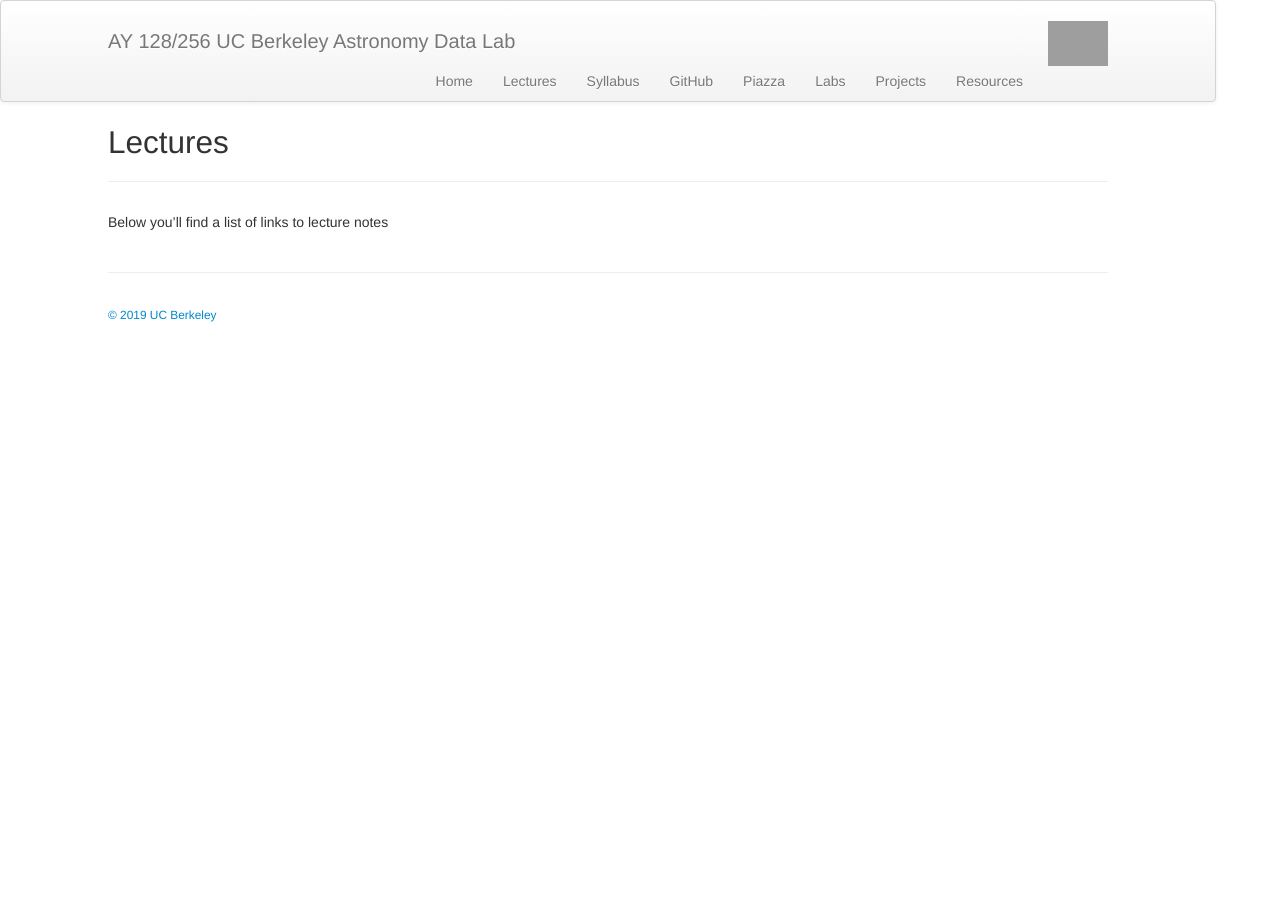
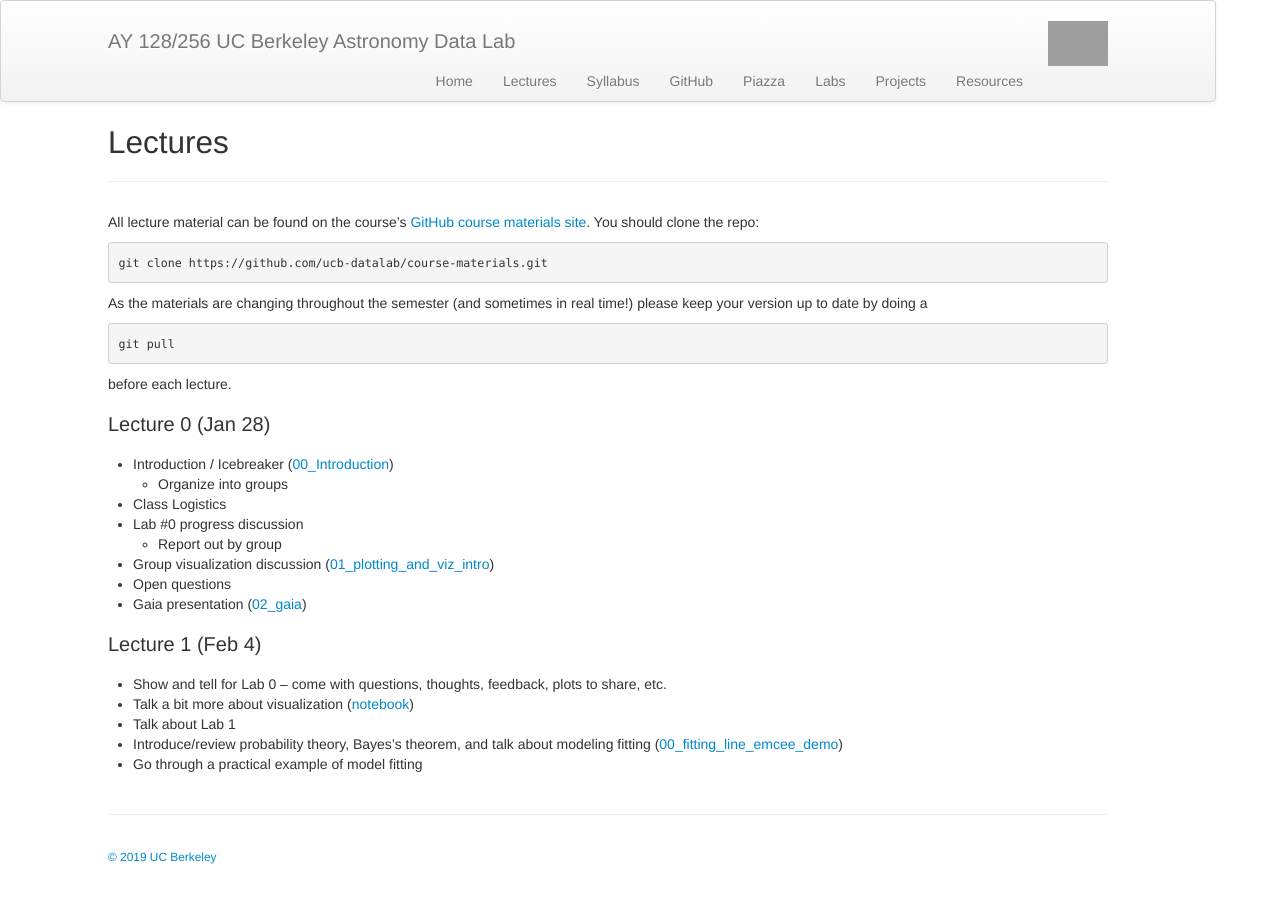
Before and after one commit to ucb-datalab/ucb-datalab.github.io, a Jekyll site: the page built from pages/lectures.md, in a window 1280 px wide. Built offline with Jekyll 4.4.1, drawn with Linux system fonts in a browser that asks for light colours; grey boxes are pictures that could not be loaded.

Commit message:
updated homepage, added lecture agendas and links

````diff
--- a/pages/lectures.md
+++ b/pages/lectures.md
@@ -3,4 +3,36 @@ layout: page
 title: Lectures
 ---
 
-Below you'll find a list of links to lecture notes
+All lecture material can be found on the course's <a href="https://github.com/ucb-datalab/course-materials/tree/master/Lectures">GitHub course materials site</a>. You should clone the repo:
+
+```
+git clone https://github.com/ucb-datalab/course-materials.git
+```
+
+As the materials are changing throughout the semester (and sometimes in real time!) please keep your version up to date by doing a
+
+```
+git pull
+```
+
+before each lecture.
+
+### Lecture 0 (Jan 28)
+
+- Introduction / Icebreaker ([00\_Introduction](https://github.com/ucb-datalab/course-materials/blob/master/Lectures/Lecture0_Viz_and_Gaia/00_Introduction.ipynb))
+   - Organize into groups
+- Class Logistics
+- Lab #0 progress discussion
+   - Report out by group
+- Group visualization discussion ([01\_plotting\_and\_viz\_intro](https://github.com/ucb-datalab/course-materials/blob/master/Lectures/Lecture0_Viz_and_Gaia/01_plotting_and_viz_intro.ipynb))
+- Open questions
+- Gaia presentation ([02_gaia](https://github.com/ucb-datalab/course-materials/blob/master/Lectures/Lecture0_Viz_and_Gaia/02_gaia.ipynb))
+
+
+### Lecture 1 (Feb 4)
+
+- Show and tell for Lab 0 &ndash; come with questions, thoughts, feedback, plots to share, etc.
+- Talk a bit more about visualization ([notebook](https://github.com/ucb-datalab/course-materials/blob/master/Lectures/Lecture0_Viz_and_Gaia/01_example_figs.ipynb))
+- Talk about Lab 1
+- Introduce/review probability theory, Bayes's theorem, and talk about modeling fitting ([00\_fitting\_line\_emcee\_demo](https://github.com/ucb-datalab/course-materials/blob/master/Lectures/Lecture1_model_fitting/00_fitting_line_emcee_demo.ipynb))
+- Go through a practical example of model fitting
````
Also changed, not shown: index.md (+12 -2 lines).
